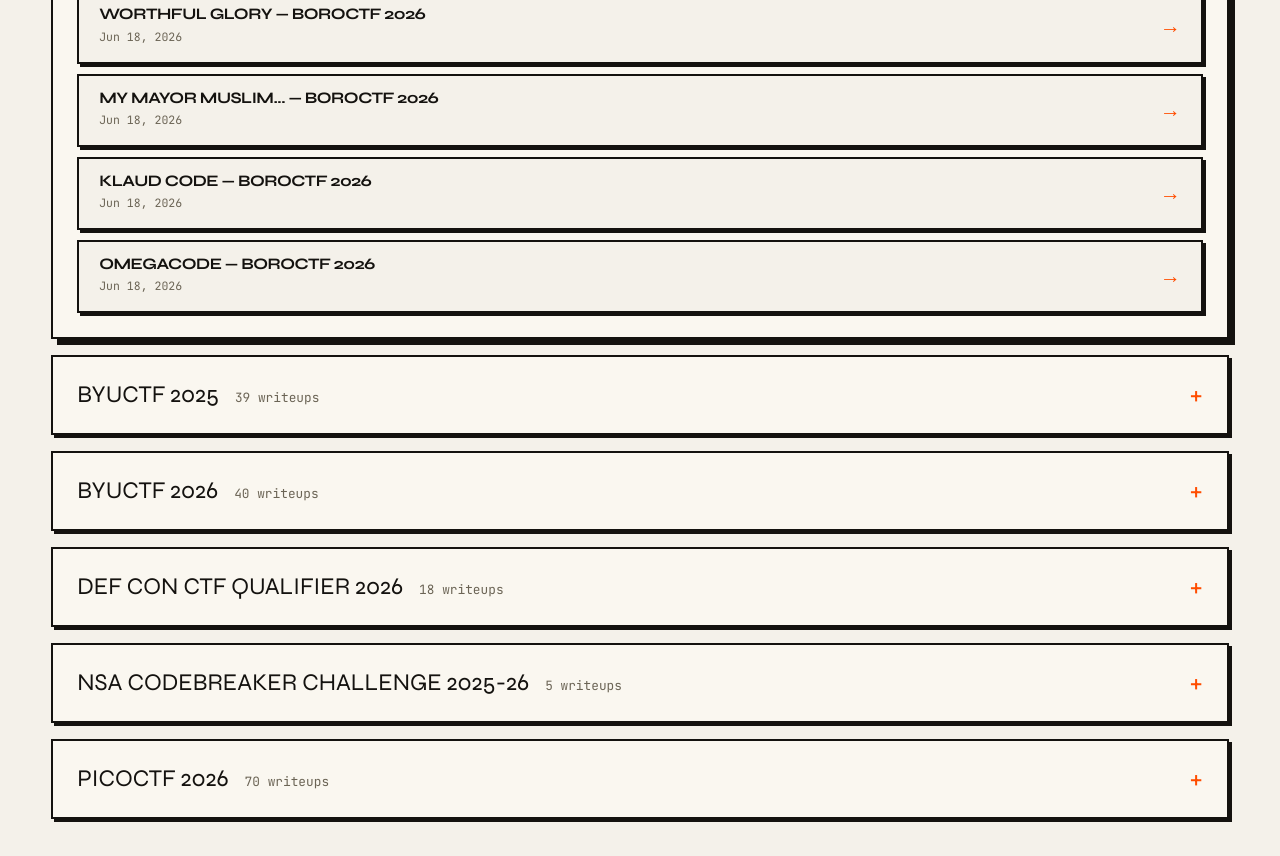
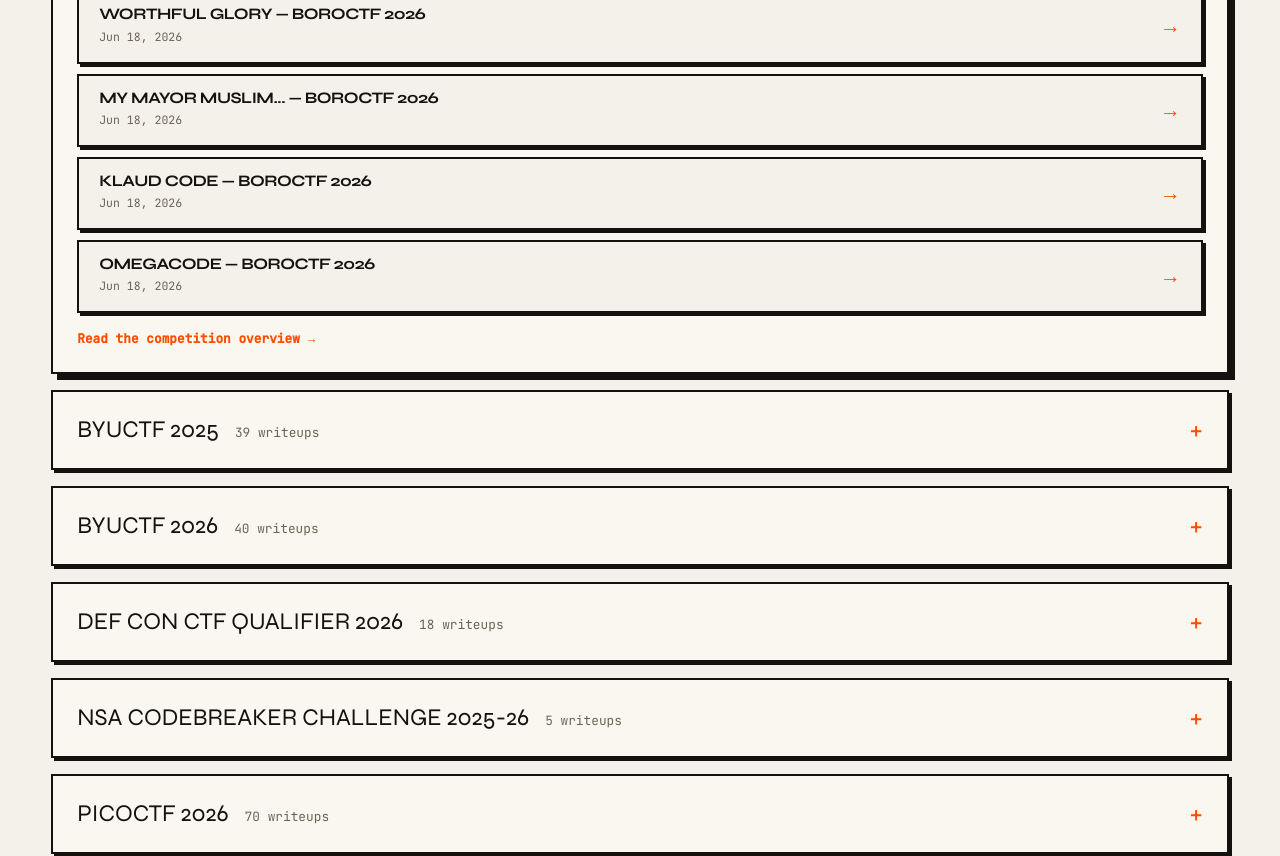
Before and after one commit to imattas/website, a React (Vite) app: page /writeups in a window 1280 px wide. Shown: the part 1083-1939 px from the top of the page. Built offline with nearby package versions, Linux system fonts and the light colour scheme.

Commit message:
feat: link ctf overview pages

```diff
--- a/src/content/writeups.ts
+++ b/src/content/writeups.ts
@@ -27,6 +27,7 @@ export interface Writeup {
 export interface CtfGroup {
   slug: string;
   title: string;
+  overview?: Writeup;
   writeups: Writeup[];
 }
 
@@ -57,14 +58,15 @@ const all: Writeup[] = writeupIndex.map((record) => ({
 export const writeups: Writeup[] = all.sort((a, b) => (a.date < b.date ? 1 : -1));
 export const challengeWriteups = writeups.filter((w) => w.writeupKind === "challenge");
 
-// Group challenge writeups by CTF, sorted by order within each group.
+// Group challenge writeups by CTF, retaining each competition overview.
 export const ctfGroups: CtfGroup[] = (() => {
   const map = new Map<string, CtfGroup>();
-  for (const w of challengeWriteups) {
+  for (const w of writeups) {
     if (!map.has(w.ctfSlug)) {
       map.set(w.ctfSlug, { slug: w.ctfSlug, title: w.ctfTitle, writeups: [] });
     }
-    map.get(w.ctfSlug)!.writeups.push(w);
+    if (w.writeupKind === "ctf") map.get(w.ctfSlug)!.overview = w;
+    else map.get(w.ctfSlug)!.writeups.push(w);
   }
   return Array.from(map.values())
     .map((g) => ({ ...g, writeups: g.writeups.sort((a, b) => a.order - b.order) }))
--- a/src/pages/Writeups.tsx
+++ b/src/pages/Writeups.tsx
@@ -219,6 +219,21 @@ export default function Writeups() {
                               </span>
                             </Link>
                           ))}
+                          {group.overview && (
+                            <Link
+                              to={`/writeups/${group.overview.slug}`}
+                              style={{
+                                alignSelf: "flex-start",
+                                color: "var(--accent)",
+                                fontFamily: "var(--font-mono)",
+                                fontSize: "0.8rem",
+                                fontWeight: 600,
+                                marginTop: 6,
+                              }}
+                            >
+                              Read the competition overview <span aria-hidden="true">→</span>
+                            </Link>
+                          )}
                         </div>
                       </motion.div>
                     )}
```
